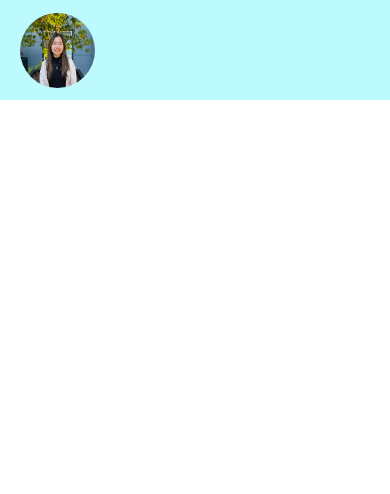
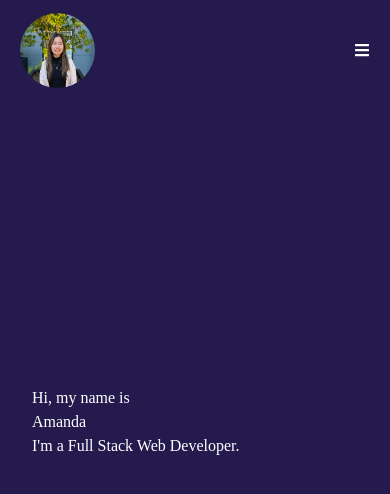
Before and after one commit to Amandagl1/my-portfolio-2023, a React (Create React App) app: page / in a window 390 px wide. Shown: the top 494 px of the page. Built offline with nearby package versions, Linux system fonts and the light colour scheme.

Commit message:
Created ul tabs on left of screen. Responsive and displays when screen size is large. Includes direct links to external websites as well as social icons. Added introduction to Home component.

```diff
--- a/src/App.js
+++ b/src/App.js
@@ -1,9 +1,11 @@
+import Home from "./components/Home";
 import Navbar from "./components/Navbar";
 
 function App() {
   return (
     <div>
       <Navbar />
+      <Home />
     </div>
   );
 }
--- /dev/null
+++ b/src/components/Home.jsx
@@ -0,0 +1,18 @@
+import React from 'react'
+import { HiArrowNarrowRight } from 'react-icons/hi'
+
+const Home = () => {
+  return (
+    <div name='home' className='w-full h-screen bg-[#241a4d]'>
+
+      {/* Introduction */}
+      <div className='px-8 mx-auto max-w-[1000px] h-full flex flex-col justify-center'>
+        <p>Hi, my name is</p>
+        <h1>Amanda</h1>
+        <h2>I'm a Full Stack Web Developer.</h2>
+      </div>
+    </div>
+  )
+}
+
+export default Home
--- a/src/components/Navbar.jsx
+++ b/src/components/Navbar.jsx
@@ -1,10 +1,16 @@
 import React, { useState } from 'react'
-import { FaBars, FaTimes } from 'react-icons/fa'
+import { FaBars, FaTimes, FaGithub, FaLinkedin } from 'react-icons/fa'
+import { HiOutlineMail } from 'react-icons/hi'
+import { BsFillPersonLinesFill } from 'react-icons/bs'
 import Portrait from '../assets/portrait.jpg'
 
 const Navbar = () => {
+
+  const [nav, setNav] = useState(false)
+  const handleClick = () => setNav(!nav)
+
   return (
-    <div className='fixed w-full h-[100px] flex justify-between items-center px-5 bg-[#BDFAFE]'>
+    <div className='fixed w-full h-[100px] flex justify-between items-center px-5 bg-[#241a4d]'>
 
       <div>
         <img src={Portrait}
@@ -13,7 +19,7 @@ const Navbar = () => {
           style={{ width: '75px', height: '75px' }} />
       </div>
 
-      {/* When screen reaches a medium size, display ul */}
+      {/* When screen reaches a medium display, show menu in navbar */}
       <ul className='hidden md:flex'>
         <li>Home</li>
         <li>About</li>
@@ -22,22 +28,49 @@ const Navbar = () => {
         <li>Contact</li>
       </ul>
 
-
-      <div className='hidden'>
-        <FaBars />
+      {/* Trigram button / x */}
+      <div onClick={handleClick} className='md:hidden z-10 cursor-pointer'>
+        {!nav ? <FaBars /> : <FaTimes />}
       </div>
 
-      {/* Hide menu when screen is mobile size */}
-      <ul className='hidden'>
-        <li>Home</li>
-        <li>About</li>
-        <li>Skills</li>
-        <li>Work</li>
-        <li>Contact</li>
+      {/* Menu display on moblie screen */}
+      <ul className={!nav ? 'hidden' : 'absolute top-0 left-0 w-full h-screen flex flex-col justify-center items-center bg-[#241a4d]'}>
+        <li className='py-4 text-2xl hover:decoration-2 z-10'>Home</li>
+        <li className='py-4 text-2xl'>About</li>
+        <li className='py-4 text-2xl'>Skills</li>
+        <li className='py-4 text-2xl'>Work</li>
+        <li className='py-4 text-2xl'>Contact</li>
       </ul>
 
-      <div className='hidden'></div>
-
+      {/* Socials */}
+      <div className='hidden lg:flex flex-col fixed bottom-[20px] '>
+        <ul>
+          <li className='w-[150px] h-[50px] flex justify-between items-center rounded-tr-lg ml-[-116px] hover:rounded-r-lg hover:ml-[-20px] duration-300 bg-[#1666C2]'>
+            <a className='w-full flex justify-between items-center  text-white'
+              href="https://linkedin.com/in/amanda-lee-03a33826b/">
+              LinkedIn <FaLinkedin size={25} />
+            </a>
+          </li>
+          <li className='w-[150px] h-[50px] flex justify-between items-center ml-[-116px] hover:rounded-r-lg hover:ml-[-20px] duration-300 bg-[#E6EDF3]'>
+            <a className='w-full flex justify-between items-center text-[#010409]'
+              href="https://github.com/Amandagl1">
+              Github <FaGithub size={25} />
+            </a>
+          </li>
+          <li className='w-[150px] h-[50px] flex justify-between items-center ml-[-116px] hover:rounded-r-lg hover:ml-[-20px] duration-300 bg-[#5D77F6]'>
+            <a className='w-full flex justify-between items-center text-white'
+              href="/">
+              Email <HiOutlineMail size={25} />
+            </a>
+          </li>
+          <li className='w-[150px] h-[50px] flex justify-between items-center rounded-br-lg ml-[-116px] hover:rounded-r-lg hover:ml-[-20px] duration-300 bg-[#57C39F]'>
+            <a className='w-full flex justify-between items-center text-white'
+              href="https://docs.google.com/document/d/e/2PACX-1vRS_61Qdhbj7-7J7p-42YKqHuiEdnKmw8YUMVGi4OtSL4fjifB7dJWoBFYvXJ69oQIHZFDFW6mGFMXA/pub?embedded=true">
+              Resume <BsFillPersonLinesFill size={25} />
+            </a>
+          </li>
+        </ul>
+      </div>
     </div>
   )
 }
--- a/src/index.css
+++ b/src/index.css
@@ -2,11 +2,12 @@
 @tailwind components;
 @tailwind utilities;
 
-@import url('https://fonts.googleapis.com/css2?family=Quicksand:wght@300&display=swap');
+@import url('https://fonts.googleapis.com/css2?family=Quicksand:wght@400&display=swap');
 
 @layer base {
     body {
         @apply font-[Quicksand];
+        @apply text-white;
     }
     li {
         @apply px-4;
```
